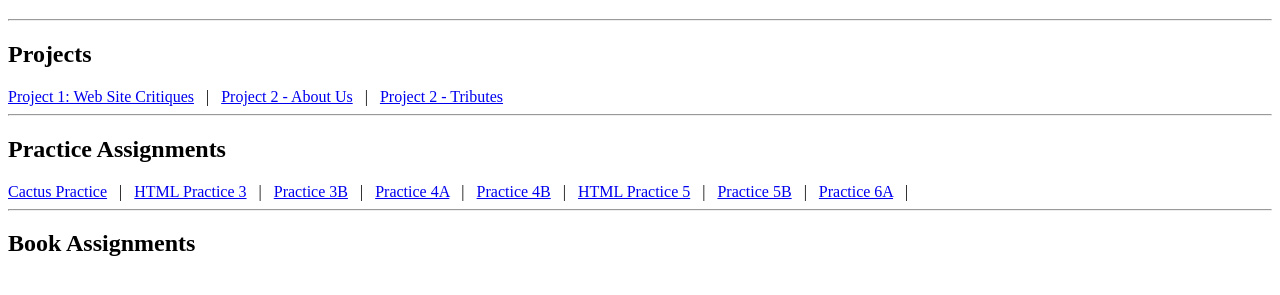
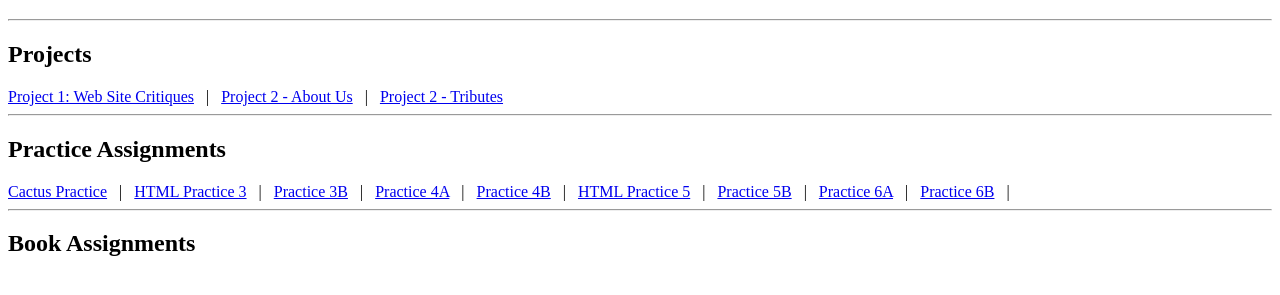
Before and after one commit to t-odom/INFO2420, a plain HTML site: page index.html in a window 1280 px wide. Shown: the part 61-356 px from the top of the page. Drawn offline with Linux system fonts and the light colour scheme.

Commit message:
Update index.html

```diff
--- a/index.html
+++ b/index.html
@@ -35,6 +35,8 @@
 &nbsp;&nbsp;|&nbsp;&nbsp;
 <a href="Practices/Practice6A/Practice 6A -Tables.html">Practice 6A</a>
 &nbsp;&nbsp;|&nbsp;&nbsp;
+<a href="Practices/Practice6B/table.html">Practice 6B</a>
+&nbsp;&nbsp;|&nbsp;&nbsp;
 
 
 <hr />
```
